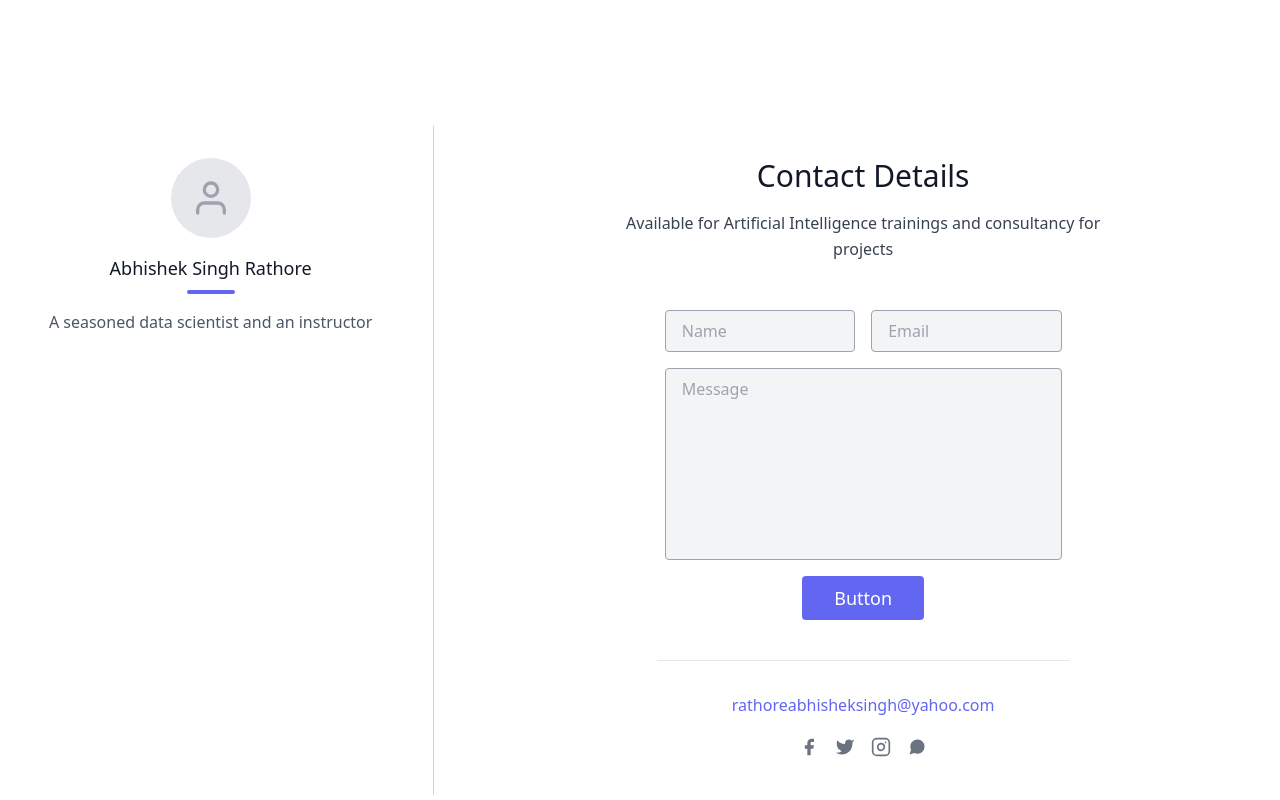
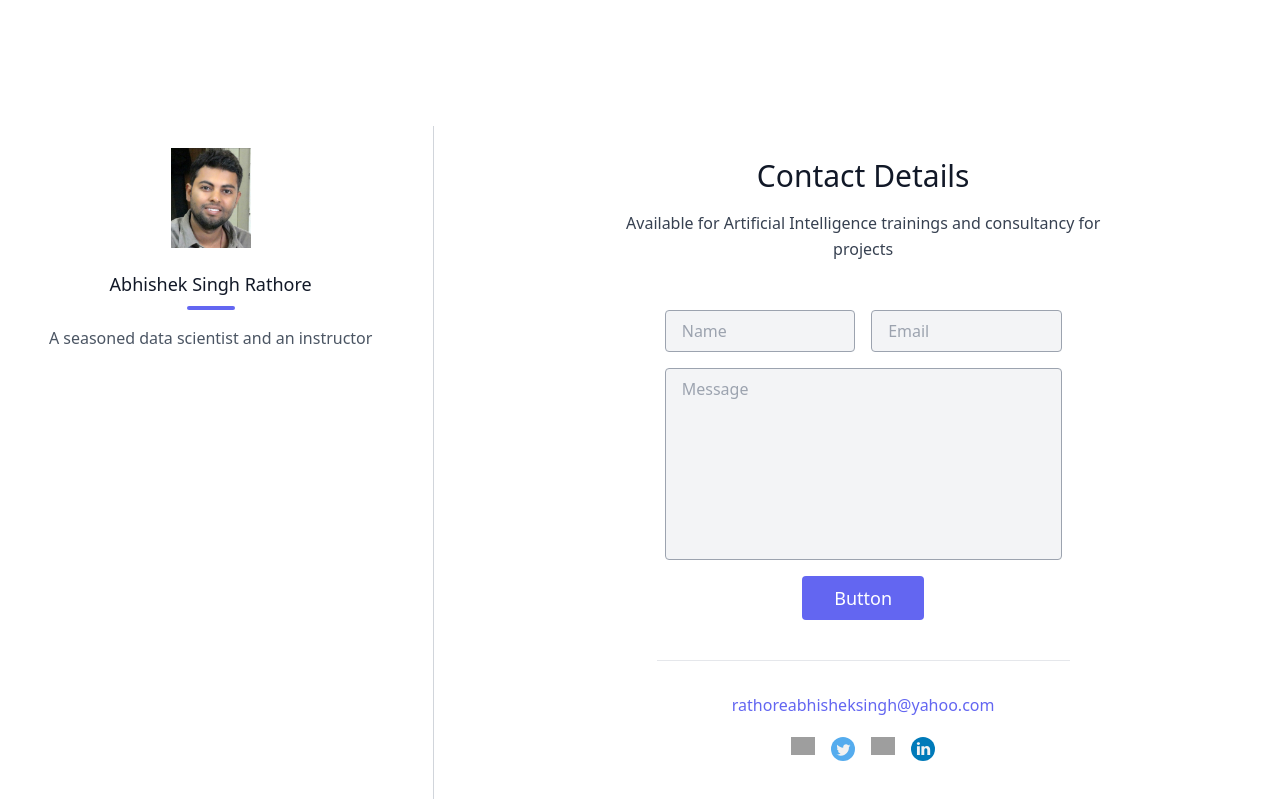
Before and after one commit to AbhiRathore/fullstackdatascience, a plain HTML site: page index.html in a window 1280 px wide. Shown: the part 942-1742 px from the top of the page. Drawn offline with nearby package versions, Linux system fonts and the light colour scheme; grey boxes are pictures that could not be loaded.

Commit message:
Add files via upload

```diff
--- a/index.html
+++ b/index.html
@@ -141,10 +141,12 @@
             <div class="flex flex-col sm:flex-row mt-10">
                 <div class="sm:w-1/3 text-center sm:pr-8 sm:py-8">
                   <div class="w-20 h-20 rounded-full inline-flex items-center justify-center bg-gray-200 text-gray-400">
-                    <svg fill="none" stroke="currentColor" stroke-linecap="round" stroke-linejoin="round" stroke-width="2" class="w-10 h-10" viewBox="0 0 24 24">
+                    <!--<svg fill="none" stroke="currentColor" stroke-linecap="round" stroke-linejoin="round" stroke-width="2" class="w-10 h-10" viewBox="0 0 24 24">
                       <path d="M20 21v-2a4 4 0 00-4-4H8a4 4 0 00-4 4v2"></path>
+
                       <circle cx="12" cy="7" r="4"></circle>
-                    </svg>
+                    </svg>-->
+                    <img src = "/Picture1.png" width="100" height="100" viewBox="0 0 100 100" >
                   </div>
                   <div class="flex flex-col items-center text-center justify-center">
                     <h2 class="font-medium title-font mt-4 text-gray-900 text-lg">Abhishek Singh Rathore</h2>
@@ -177,25 +179,42 @@
                             </p>
                             <span class="inline-flex">
                               <a class="text-gray-500">
-                                <svg fill="currentColor" stroke-linecap="round" stroke-linejoin="round" stroke-width="2" class="w-5 h-5" viewBox="0 0 24 24">
+
+                                <!--<svg fill="currentColor" stroke-linecap="round" stroke-linejoin="round" stroke-width="2" class="w-5 h-5" viewBox="0 0 24 24">
                                   <path d="M18 2h-3a5 5 0 00-5 5v3H7v4h3v8h4v-8h3l1-4h-4V7a1 1 0 011-1h3z"></path>
-                                </svg>
+                                </svg>-->
+                                <img src = "https://raw.githubusercontent.com/simple-icons/simple-icons/develop/icons/github.svg" width="24" height="24" viewBox="0 0 24 24" >
+
+
                               </a>
+
                               <a class="ml-4 text-gray-500">
-                                <svg fill="currentColor" stroke-linecap="round" stroke-linejoin="round" stroke-width="2" class="w-5 h-5" viewBox="0 0 24 24">
+                                <!--<svg fill="currentColor" stroke-linecap="round" stroke-linejoin="round" stroke-width="2" class="w-5 h-5" viewBox="0 0 24 24">
                                   <path d="M23 3a10.9 10.9 0 01-3.14 1.53 4.48 4.48 0 00-7.86 3v1A10.66 10.66 0 013 4s-4 9 5 13a11.64 11.64 0 01-7 2c9 5 20 0 20-11.5a4.5 4.5 0 00-.08-.83A7.72 7.72 0 0023 3z"></path>
-                                </svg>
+                                </svg>-->
+                                <img src = "/twitter-svgrepo-com.svg" width="24" height="24" viewBox="0 0 24 24" >
+
+
                               </a>
+
                               <a class="ml-4 text-gray-500">
-                                <svg fill="none" stroke="currentColor" stroke-linecap="round" stroke-linejoin="round" stroke-width="2" class="w-5 h-5" viewBox="0 0 24 24">
+                                <!--<svg fill="none" stroke="currentColor" stroke-linecap="round" stroke-linejoin="round" stroke-width="2" class="w-5 h-5" viewBox="0 0 24 24">
                                   <rect width="20" height="20" x="2" y="2" rx="5" ry="5"></rect>
                                   <path d="M16 11.37A4 4 0 1112.63 8 4 4 0 0116 11.37zm1.5-4.87h.01"></path>
-                                </svg>
+                                </svg>-->
+                                <img src = "https://www.edigitalagency.com.au/wp-content/uploads/instagram-logo-svg-vector-for-print.svg" width="24" height="24" viewBox="0 0 24 24" >
+
                               </a>
-                              <a class="ml-4 text-gray-500">
-                                <svg fill="currentColor" stroke-linecap="round" stroke-linejoin="round" stroke-width="2" class="w-5 h-5" viewBox="0 0 24 24">
+                              <a class="ml-4 text-gray-500" href = "https://www.linkedin.com/in/abhishek-singh-rathore/">
+
+                                <!--<svg fill="currentColor" stroke-linecap="round" stroke-linejoin="round" stroke-width="2" class="w-5 h-5" viewBox="0 0 24 24"
+                                href = "http://www.entypo.com/images/linkedin.svg">
                                   <path d="M21 11.5a8.38 8.38 0 01-.9 3.8 8.5 8.5 0 01-7.6 4.7 8.38 8.38 0 01-3.8-.9L3 21l1.9-5.7a8.38 8.38 0 01-.9-3.8 8.5 8.5 0 014.7-7.6 8.38 8.38 0 013.8-.9h.5a8.48 8.48 0 018 8v.5z"></path>
-                                </svg>
+                                  <path> href = "http://www.entypo.com/images/linkedin.svg"</path>
+                                </svg>-->
+
+                                <!--<svg xmlns="http://www.w3.org/2000/svg" width="24" height="24" viewBox="0 0 24 24"><path d="M19 0h-14c-2.761 0-5 2.239-5 5v14c0 2.761 2.239 5 5 5h14c2.762 0 5-2.239 5-5v-14c0-2.761-2.238-5-5-5zm-11 19h-3v-11h3v11zm-1.5-12.268c-.966 0-1.75-.79-1.75-1.764s.784-1.764 1.75-1.764 1.75.79 1.75 1.764-.783 1.764-1.75 1.764zm13.5 12.268h-3v-5.604c0-3.368-4-3.113-4 0v5.604h-3v-11h3v1.765c1.396-2.586 7-2.777 7 2.476v6.759z"/></svg>-->
+                                <img src = "/linkedin-svgrepo-com.svg" width="24" height="24" viewBox="0 0 24 24" >
                               </a>
                             </span>
                           </div>
```
